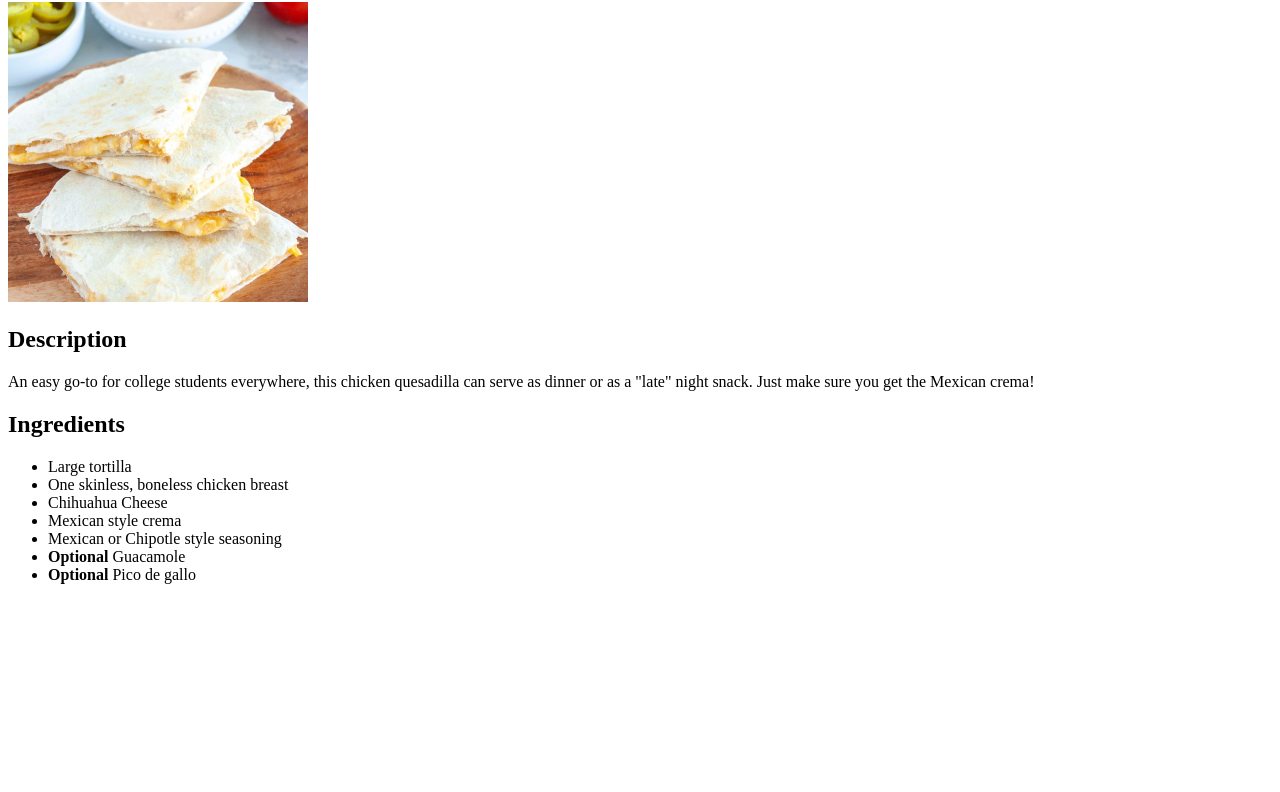
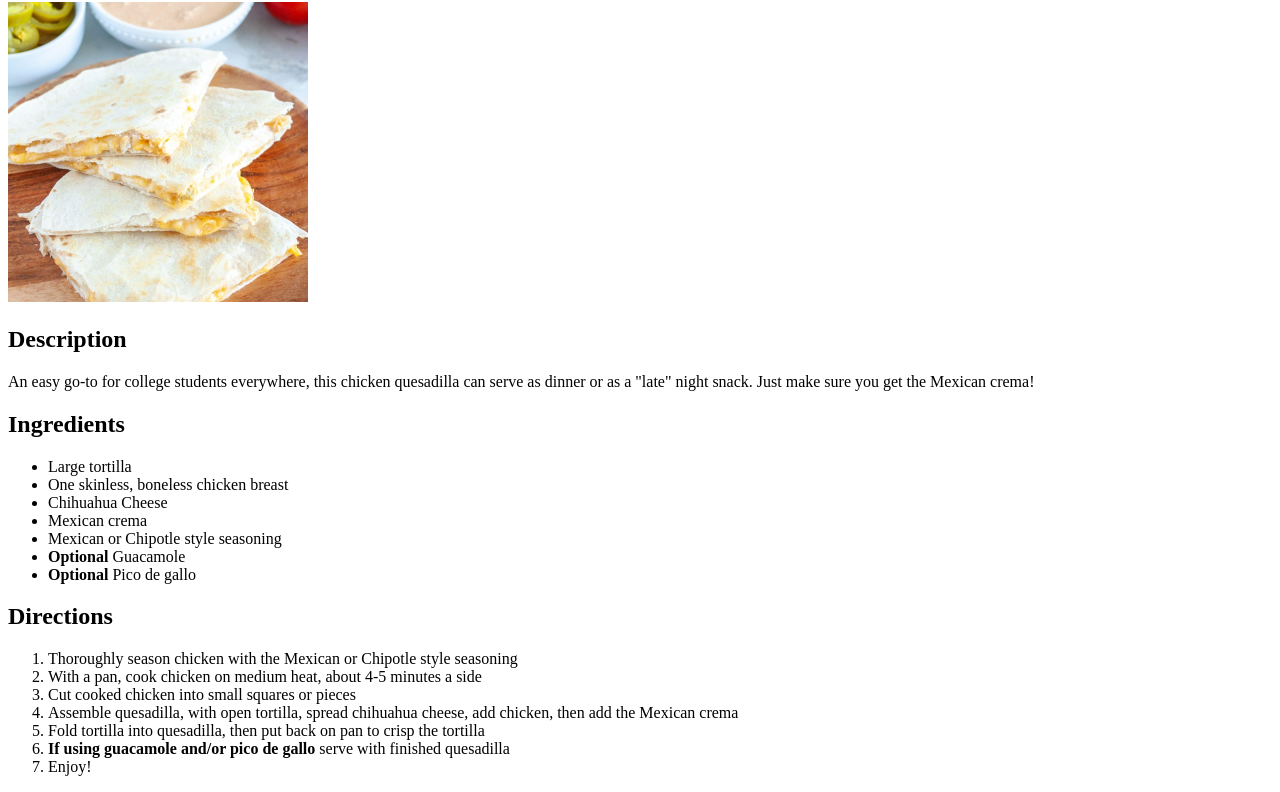
Before and after one commit to spalmer7/odin-recipes, a plain HTML site: page recipes/chickenquesadilla.html in a window 1280 px wide. Shown: the part 78-870 px from the top of the page. Before the commit the page ends 800 px from the top, so only its background shows below. Drawn offline with Linux system fonts and the light colour scheme.

Commit message:
Add step by step directions

```diff
--- a/recipes/chickenquesadilla.html
+++ b/recipes/chickenquesadilla.html
@@ -15,11 +15,20 @@
             <li>Large tortilla</li>
             <li>One skinless, boneless chicken breast</li>
             <li>Chihuahua Cheese</li>
-            <li>Mexican style crema</li>
+            <li>Mexican crema</li>
             <li>Mexican or Chipotle style seasoning</li>
             <li><strong>Optional</strong> Guacamole</li>
             <li><strong>Optional</strong> Pico de gallo</li>
         </ul>
-
+        <h2>Directions</h2>
+        <ol>
+            <li>Thoroughly season chicken with the Mexican or Chipotle style seasoning</li>
+            <li>With a pan, cook chicken on medium heat, about 4-5 minutes a side</li>
+            <li>Cut cooked chicken into small squares or pieces</li>
+            <li>Assemble quesadilla, with open tortilla, spread chihuahua cheese, add chicken, then add the Mexican crema</li>
+            <li>Fold tortilla into quesadilla, then put back on pan to crisp the tortilla</li>
+            <li><strong>If using guacamole and/or pico de gallo</strong> serve with finished quesadilla</li>
+            <li>Enjoy!</li>
+        </ol>
     </body>
 </html>
```
